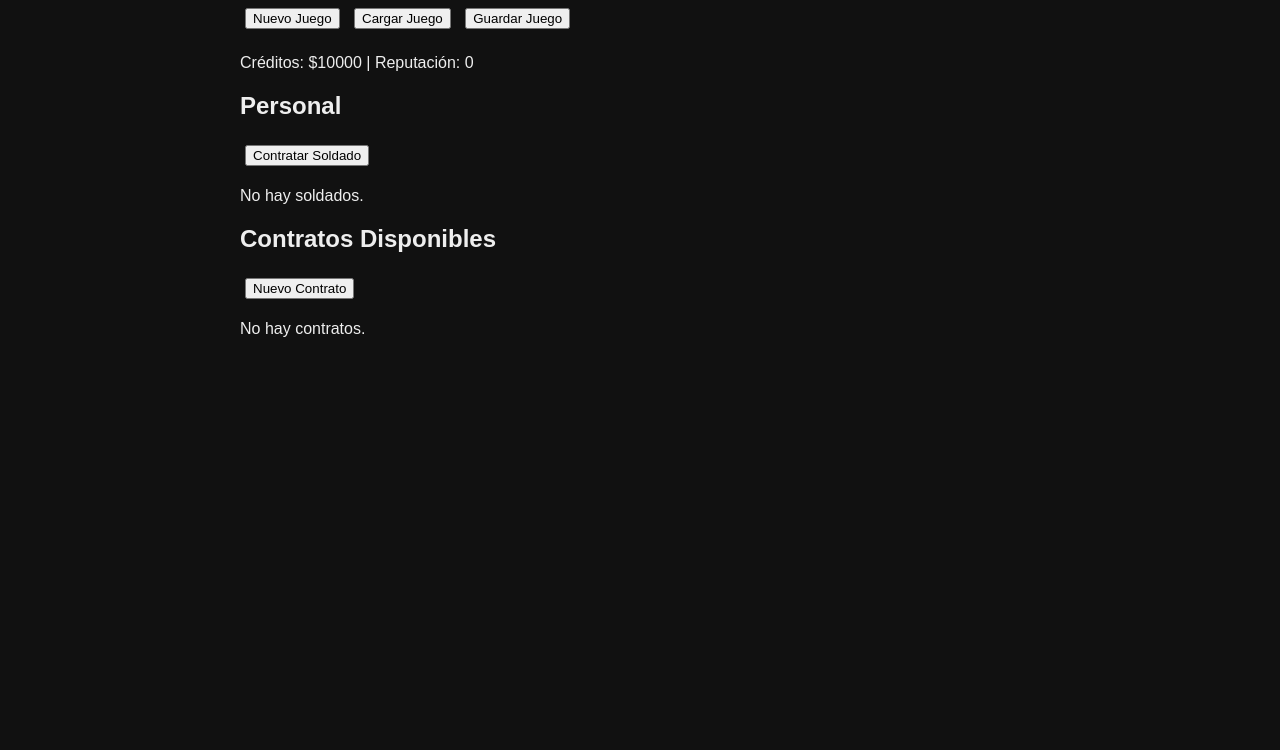
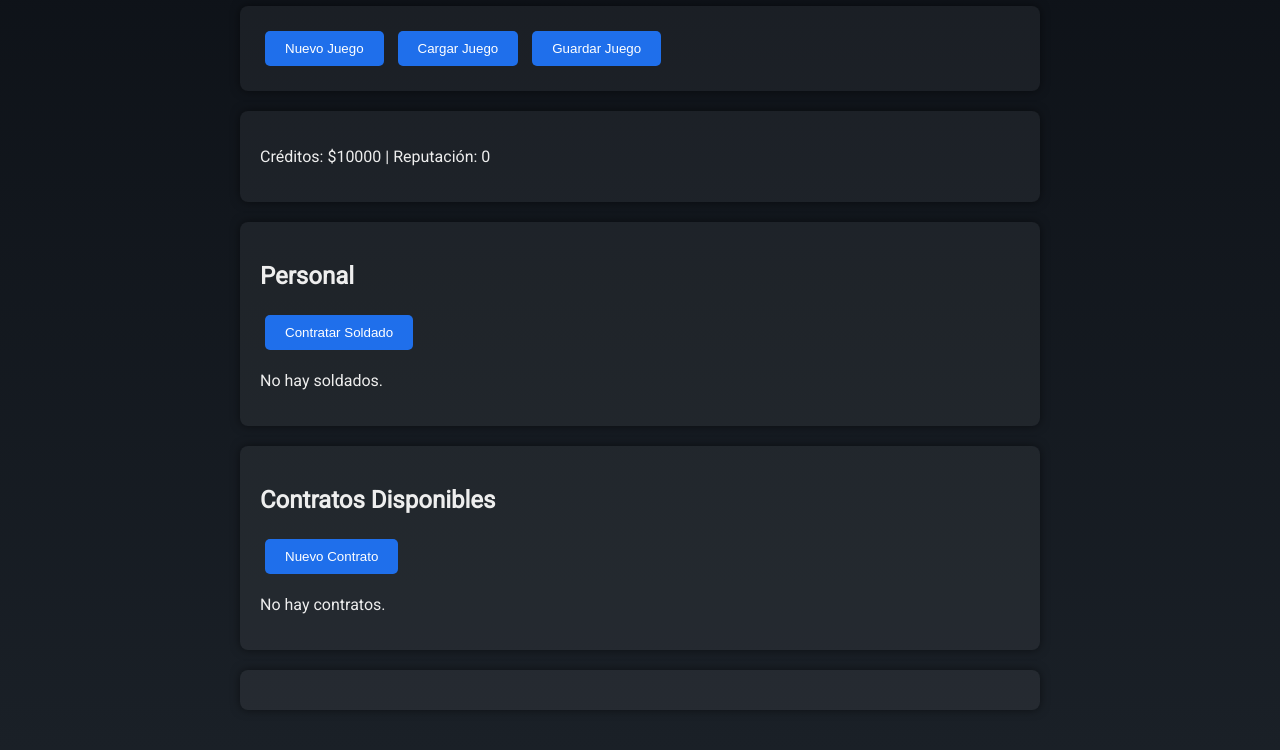
Before and after one commit to Andres221r/PMC, a plain HTML site: page index.html in a window 1280 px wide. Shown: the part 97-847 px from the top of the page. Before the commit the page ends 800 px from the top, so only its background shows below. Drawn offline with Linux system fonts and the light colour scheme.

Commit message:
Improve game interface with modern styling and animations

```diff
--- a/index.html
+++ b/index.html
@@ -3,17 +3,50 @@
 <head>
   <meta charset="UTF-8">
   <title>Comando Phantom</title>
+  <link href="https://fonts.googleapis.com/css2?family=Orbitron&family=Roboto&display=swap" rel="stylesheet">
   <style>
     body {
-      font-family: Arial, sans-serif;
-      background: #111;
+      font-family: 'Roboto', sans-serif;
+      background: linear-gradient(180deg,#0d1117,#1a2027);
       color: #eee;
       max-width: 800px;
       margin: auto;
       padding: 20px;
+      animation: fadeInBody 1s ease-in;
     }
-    section { margin-bottom: 20px; }
-    button { margin: 5px; }
+    @keyframes fadeInBody {
+      from { opacity: 0; }
+      to { opacity: 1; }
+    }
+    h1 {
+      font-family: 'Orbitron', sans-serif;
+      text-align: center;
+    }
+    section {
+      margin-bottom: 20px;
+      background: rgba(255,255,255,0.05);
+      padding: 20px;
+      border-radius: 8px;
+      box-shadow: 0 0 10px rgba(0,0,0,0.5);
+    }
+    button {
+      margin: 5px;
+      background: #1f6feb;
+      color: #fff;
+      border: none;
+      padding: 10px 20px;
+      border-radius: 5px;
+      cursor: pointer;
+      transition: transform 0.2s, background 0.3s;
+    }
+    button:hover { transform: scale(1.05); background: #388bfd; }
+    .fade-in {
+      animation: fadeIn 0.5s ease-in-out;
+    }
+    @keyframes fadeIn {
+      from { opacity: 0; transform: translateY(10px); }
+      to { opacity: 1; transform: translateY(0); }
+    }
   </style>
 </head>
 <body>
@@ -39,8 +72,9 @@ let game = {
 
 function log(msg) {
   game.logs.push(msg);
-  document.getElementById('logs').innerHTML =
-    '<h2>Registro</h2><pre>' + game.logs.join('\n') + '</pre>';
+  const logsEl = document.getElementById('logs');
+  logsEl.innerHTML =
+    '<h2>Registro</h2><pre class="fade-in">' + game.logs.join('\n') + '</pre>';
 }
 
 function renderRoster() {
@@ -55,7 +89,10 @@ function renderRoster() {
       ') <button onclick="dismissSoldier(' + i + ')">Despedir</button></li>'
     ).join('') + '</ul>';
   }
-  document.getElementById('roster').innerHTML = html;
+  const rosterEl = document.getElementById('roster');
+  rosterEl.innerHTML = html;
+  rosterEl.classList.add('fade-in');
+  setTimeout(() => rosterEl.classList.remove('fade-in'), 500);
 }
 
 function renderContracts() {
@@ -70,13 +107,19 @@ function renderContracts() {
       ') <button onclick="acceptContract(' + i + ')">Aceptar</button></li>'
     ).join('') + '</ul>';
   }
-  document.getElementById('contracts').innerHTML = html;
+  const contractsEl = document.getElementById('contracts');
+  contractsEl.innerHTML = html;
+  contractsEl.classList.add('fade-in');
+  setTimeout(() => contractsEl.classList.remove('fade-in'), 500);
 }
 
 function renderInfo() {
-  document.getElementById('info').innerHTML =
+  const infoEl = document.getElementById('info');
+  infoEl.innerHTML =
     '<p>Créditos: $' + game.credits +
     ' | Reputación: ' + game.reputation + '</p>';
+  infoEl.classList.add('fade-in');
+  setTimeout(() => infoEl.classList.remove('fade-in'), 500);
 }
 
 function newGame() {
```
